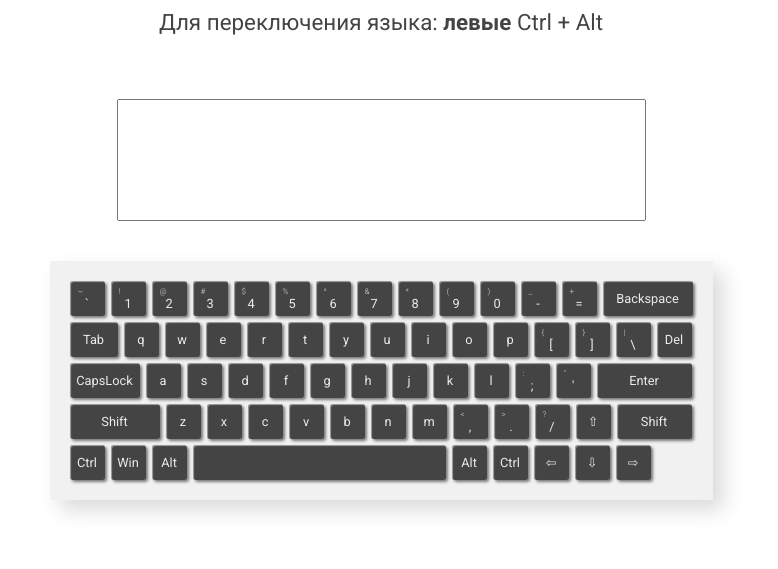
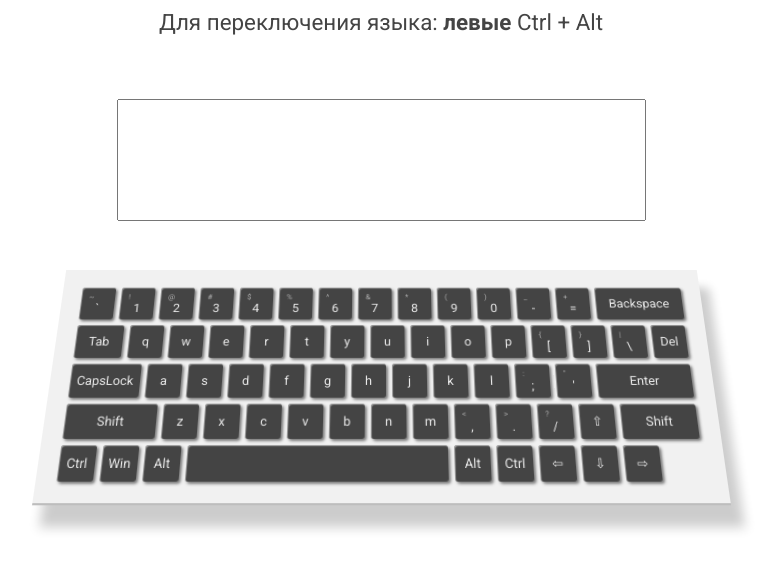
Before and after one commit to Wsko-12/rss-virtual-keyboard, a website with bundled scripts: page index.html in a window 1280 px wide. Shown: the part 129-698 px from the top of the page, without its empty margins (259-1037 px from the left). Built offline with nearby package versions, Linux system fonts and the light colour scheme.

Commit message:
feat: add 3d style

```diff
--- a/css/style.css
+++ b/css/style.css
@@ -39,15 +39,20 @@ h2{
     display: flex;
     flex-direction: column;
     align-items: center;
+    perspective: 800px;
+
 }
 .output{
     margin-bottom: 40px;
     resize: none;
 }
 .keyboard{
+    transform: rotateX(20deg);
+    -webkit-transform: rotateX(20deg);
+    border-bottom: 2px solid #bdbdbd;
     padding: 20px;
     /* border-radius: 10px; */
-    box-shadow: 10px 10px 20px rgba(0,0,0,0.15);
+    box-shadow: 10px 20px 10px rgba(0,0,0,0.2);
     background-color: #f1f1f1;
     display: flex;
     flex-direction: column;
@@ -76,7 +81,7 @@ h2{
     transition-duration: 0.2s;
 }
 .keyboard__key_active{
-    box-shadow: inset 2px 2px 3px rgba(0,0,0,0.5);
+    box-shadow: inset 2px 2px 3px rgba(0,0,0,0.5),0px 0px 0px rgba(0,0,0,0.5);;
     background: #303030;
     font-weight: bold;
     text-shadow: 0 0 5px white;
```
